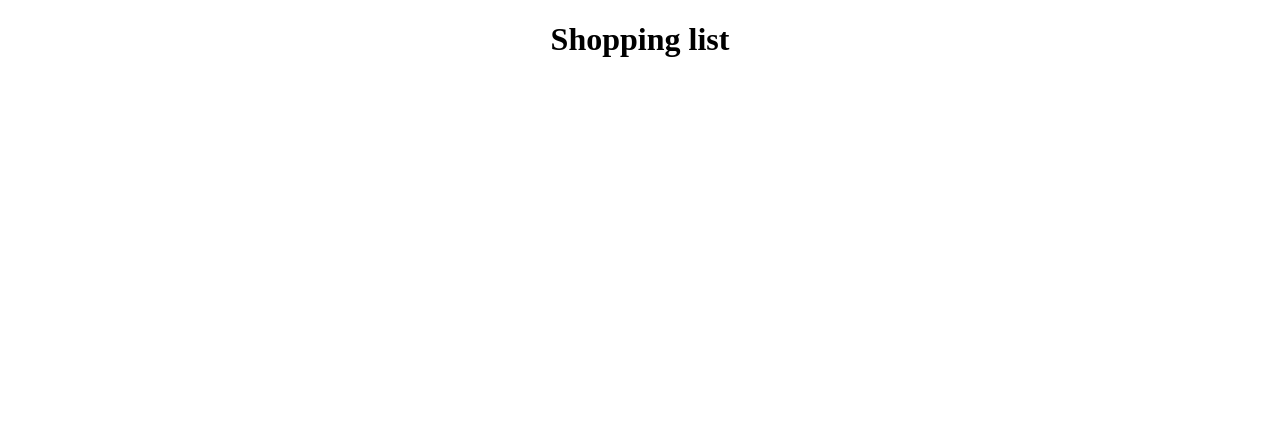
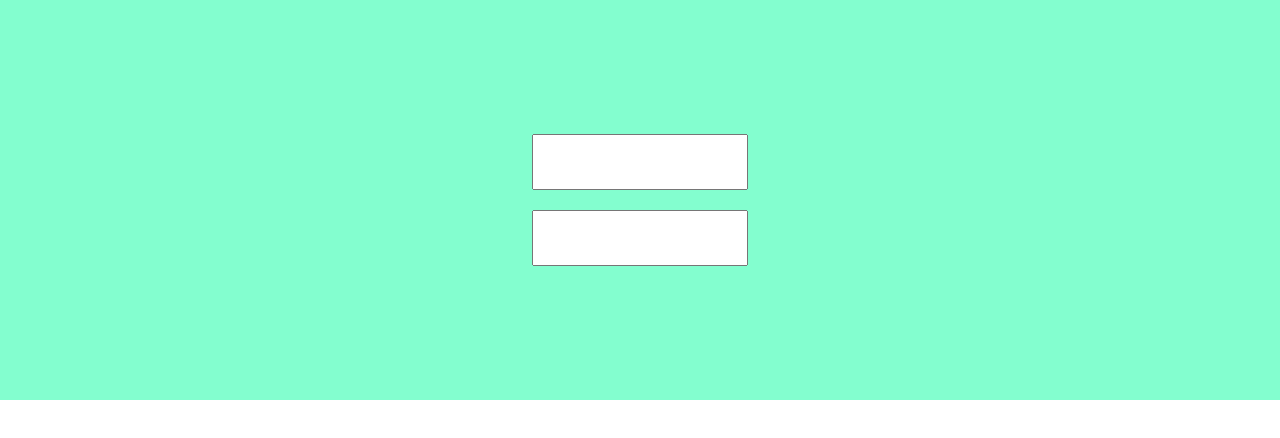
Before and after one commit to alexalikhani95/shopping-list-mern, a React (Create React App) app in the folder client/: page / in a window 1280 px wide. Shown: the top 438 px of the page. Built offline with nearby package versions, Linux system fonts and the light colour scheme.

Commit message:
Creating text and number inputs with basic styling added

```diff
--- a/client/src/App.css
+++ b/client/src/App.css
@@ -1,3 +1,28 @@
 .App {
-  text-align: center;
+  display: flex;
+  justify-content: center;
+  height: 100vh;
 }
+
+body {
+  margin: 0;
+  padding: 0;
+}
+
+.inputs {
+  height: 400px;
+  width: 100%;
+  display: flex;
+  justify-content: center;
+  align-items: center;
+  flex-direction: column;
+  background-color: #83fecf;
+}
+
+.inputs input {
+  width: 200px;
+  height: 50px;
+  font-size: 18px;
+  margin: 10px;
+  padding-left: 10px
+}
--- a/client/src/App.js
+++ b/client/src/App.js
@@ -3,7 +3,10 @@ import "./App.css";
 const App = () => {
   return (
     <div className="App">
-      <h1>Shopping list</h1>
+      <div className="inputs">
+      <input type="text" />
+      <input type="number" />
+      </div>
     </div>
   );
 };
```
